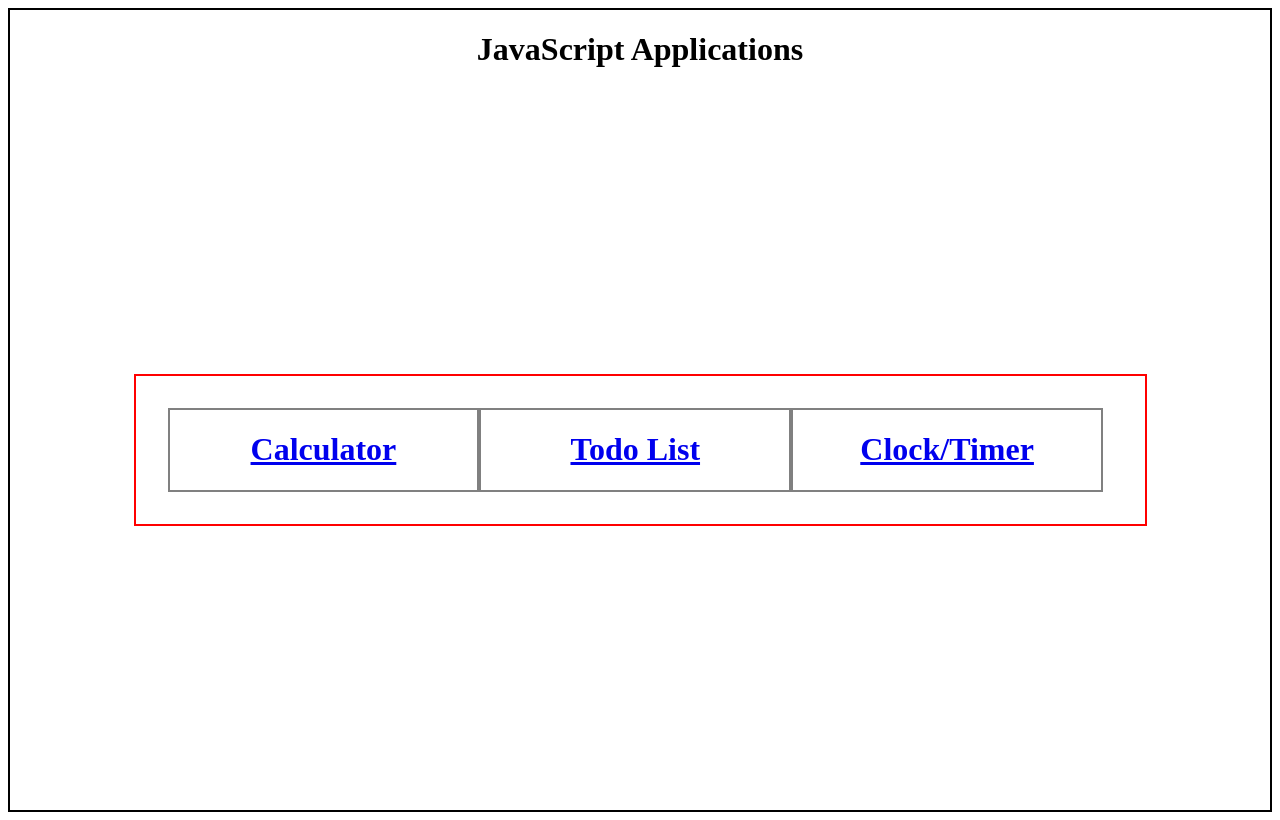
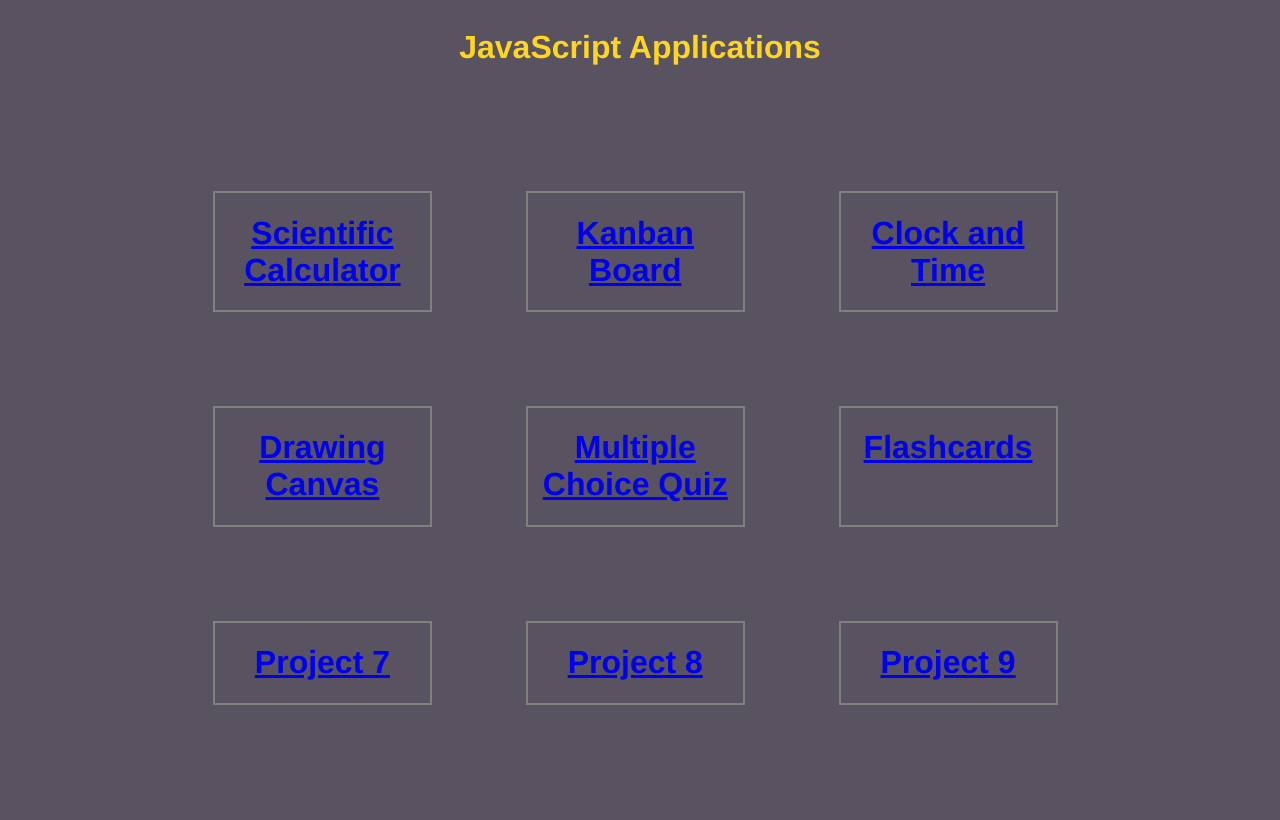
Before and after one commit to asazycat/javascriptApps, a website built with Vite: page src/apps/javascriptApplications/index.html in a window 1280 px wide. Built offline with nearby package versions, Linux system fonts and the light colour scheme.

Commit message:
some colors

```diff
--- a/src/apps/javascriptApplications/index.html
+++ b/src/apps/javascriptApplications/index.html
@@ -11,14 +11,33 @@
     <h1 id="title">JavaScript Applications</h1>
     <div id="apps_list">
         <div class="app_item">
-            <h1><a href="./calculator/index.html">Calculator</a></h1>
+            <h1><a href="./calculator/index.html">Scientific Calculator</a></h1>
         </div>
         <div class="app_item">
-            <h1><a href="./todo-list/index.html">Todo List</a></h1>
+            <h1><a href="./todo-list/index.html">Kanban Board</a></h1>
         </div>
         <div class="app_item">
-            <h1><a href="./timer/index.html">Clock/Timer</a></h1>
+            <h1><a href="./timer/index.html">Clock and Time</a></h1>
         </div>
+         <div class="app_item">
+            <h1><a href="#">Drawing Canvas</a></h1>
+        </div>
+        <div class="app_item">
+            <h1><a href="#">Multiple Choice Quiz</a></h1>
+        </div>
+        <div class="app_item">
+            <h1><a href="#">Flashcards</a></h1>
+        </div>
+        <div class="app_item">
+            <h1><a href="#">Project 7</a></h1>
+        </div>
+        <div class="app_item">
+            <h1><a href="#">Project 8</a></h1>
+        </div>
+        <div class="app_item">
+            <h1><a href="#">Project 9</a></h1>
+        </div>
+
     </div>
     </div>
 </body>
--- a/src/apps/javascriptApplications/style.css
+++ b/src/apps/javascriptApplications/style.css
@@ -1,10 +1,17 @@
+body {
+    background-color: #595260;
+    color:#FFD523;
+    font-family: 'Helvetica Neue', Helvetica, Arial, sans-serif;
+}
+
+
 #content {
-    border: 2px solid black;
     display:flex;
     flex-direction: column;
     height:100vh;
     justify-content: center;
     align-items:center;
+
 }
 
 #title {
@@ -12,12 +19,14 @@
 }
 
 #apps_list {
-    display:grid;
-    grid-template-rows: 33% 33% 33%;
+    display:flex;
+    flex-direction: column;
     width:75%;
     margin:auto;
-    border:2px solid red;
     padding:2em;
+    overflow: scroll;
+    overflow-y:hidden ;
+    overflow-x: hidden;
 }
 
 .app_item {
@@ -25,16 +34,27 @@
     border:2px solid grey;
     min-height: fit-content;
     min-width: fit-content;
+    margin-top: 25%;
 }
 
-@media (min-width: 600px) {
+.app_item :hover {
+    color: #FFD523;
+}
+
+@media (min-width: 750px) {
     #apps_list {
     display:grid;
     grid-template-columns: 33% 33% 33%;
     width:75%;
     margin:auto;
-    border:2px solid red;
     padding:2em;
 
     }
+    .app_item {
+    text-align: center;
+    border:2px solid grey;
+    min-height: fit-content;
+    min-width: fit-content;
+    margin: 15%;
 }
+}
--- a/src/style.css
+++ b/src/style.css
@@ -1,3 +1,8 @@
+
+
+body {
+  background-color: #2C2E43;
+}
 
 #app-container {
   height:100vh;
@@ -10,8 +15,7 @@
 
 
 #software_list {
-  border:2px solid green;
-  display:flex;
+  display:none;
   flex-direction:row;
   justify-content:space-between;
   text-align:center;
@@ -27,16 +31,27 @@
 #app {
   border: 2px solid black;
   padding:2em;
-  width:50%;
+  width:30%;
+  font-family: 'Helvetica Neue', Helvetica, Arial, sans-serif;
+  font-weight: bold;
+  border-radius: 2%;
+  transition: all 5.5s ease;
 }
 
 .item {
+  padding:2em;
   border:2px solid black;
   display:block;
 }
 
 .itemTitle {
   text-align:center;
+  color:#FFD523;
+
+}
+
+.itemTitle :hover {
+  transition: scale 0.5s ease-in;
 }
 
 .itemDescription {
```
Also changed, not shown: index.html (+4 -8 lines).
